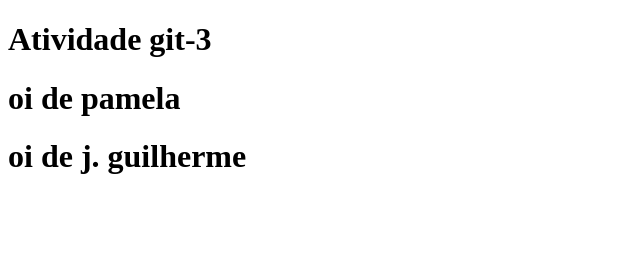
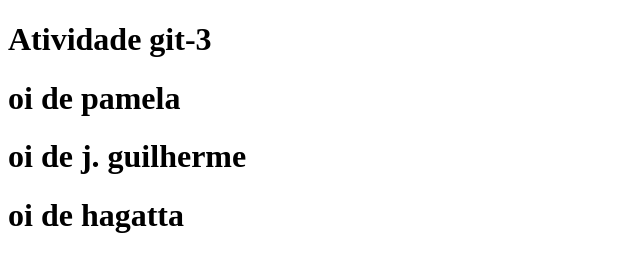
Before and after one commit to pamelagabri/AT-GIT, a plain HTML site: page index.html in a window 1280 px wide. Shown: the whole page, without its empty margins (0-640 px from the left). Drawn offline with Linux system fonts and the light colour scheme.

Commit message:
Update index.html

```diff
--- a/index.html
+++ b/index.html
@@ -10,5 +10,6 @@
     <h1>Atividade git-3</h1>
     <h1>oi de pamela</h1>
     <h1>oi de j. guilherme</h1>
+    <h1>oi de hagatta</h1>
 </body>
 </html>
```
